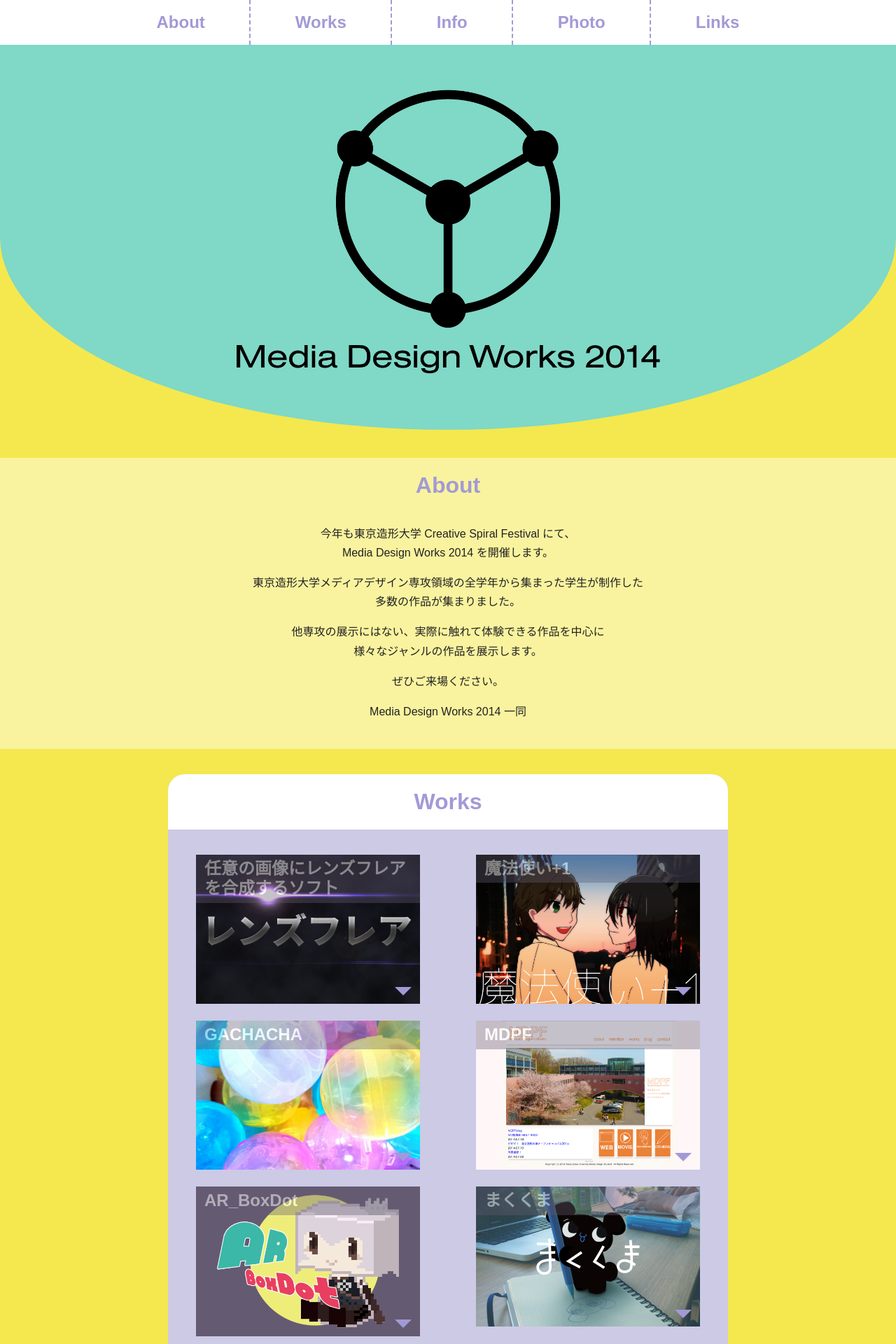
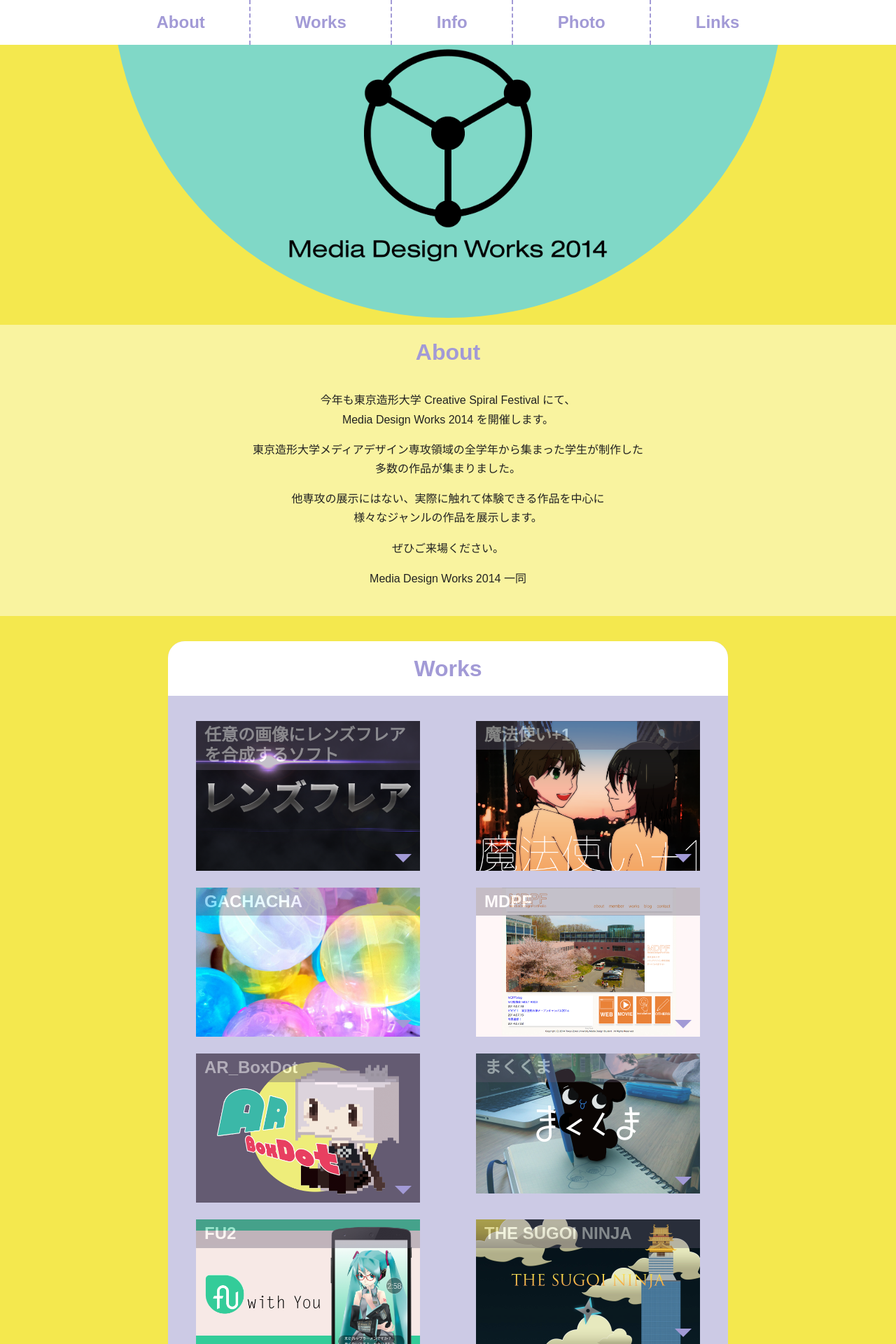
Before and after one commit to mdw2014/mdw2014.github.io, a Jekyll site: the page built from index.html, in a window 1280 px wide. Shown: the top 1920 px of the page at 70% size. Built offline with Jekyll 4.4.1, drawn with Linux system fonts in a browser that asks for light colours; nearby versions of some CDN libraries.

Commit message:
Fix header banner's radius on mobile

```diff
--- a/css/main.scss
+++ b/css/main.scss
@@ -76,13 +76,18 @@
   text-align: center;
   margin: 0 auto 40px;
   position: relative;
+  height: 360px;
 }
 
 .header-bg-ellipse {
-  position: relative;
-  margin: 0 auto;
-  border-radius: 0 0 100% 100%;
+  position: absolute;
+  top: -25%;
+  width: 960px;
+  height: 480px;
+  border-radius: 0 0 480px 480px;
   background-color: #80d8c7;
+  margin-left: 50%;
+  left: -480px;
 }
 
 .site-header .banner .identity {
@@ -90,6 +95,7 @@
   position: relative;
   z-index: 1;
   width: 50%;
+  top: 10%;
 }
 
 .identity img {
@@ -393,6 +399,23 @@
     border-bottom: 2px dashed #a29ad6;
   }
 
+  .site-header .banner {
+    height: auto;
+  }
+
+  .header-bg-ellipse {
+    position: relative;
+    width: 100%;
+    height: auto;
+    margin: 0;
+    top: 0;
+    left: 0;
+    border-radius: 0 0 100% 100% / 0 0 200% 200%;
+  }
+  .site-header .banner .identity  {
+    top: 0;
+  }
+
   .wrapper,
   .capsule .wrapper {
     width: 90%;
```
